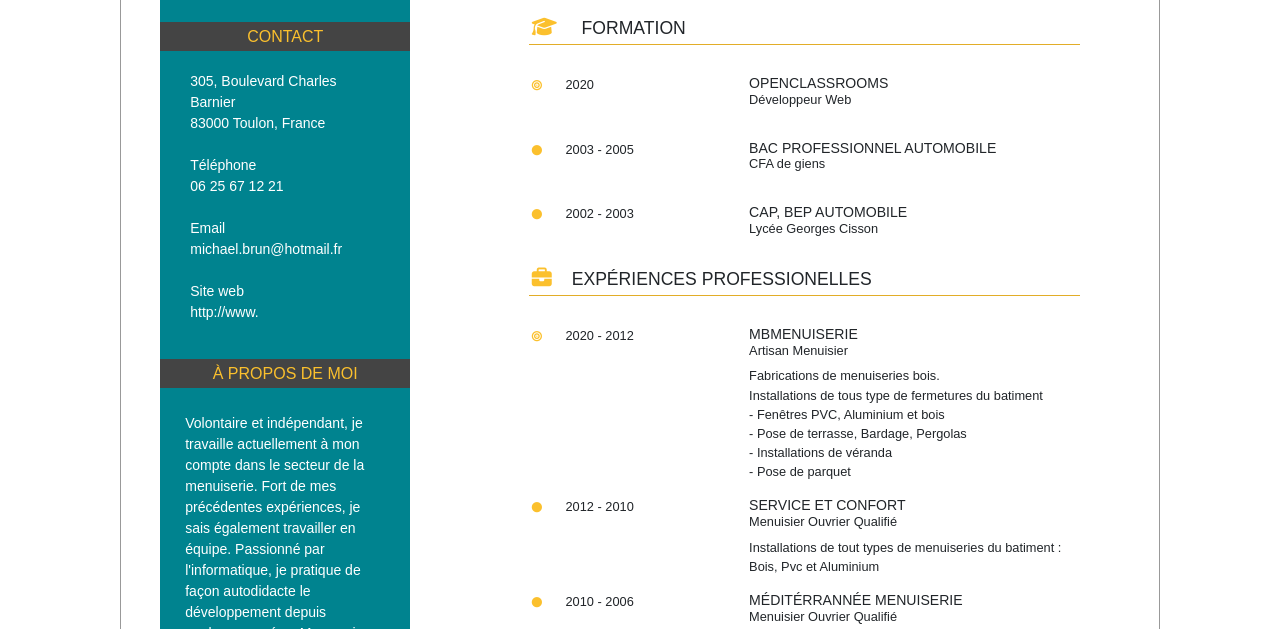
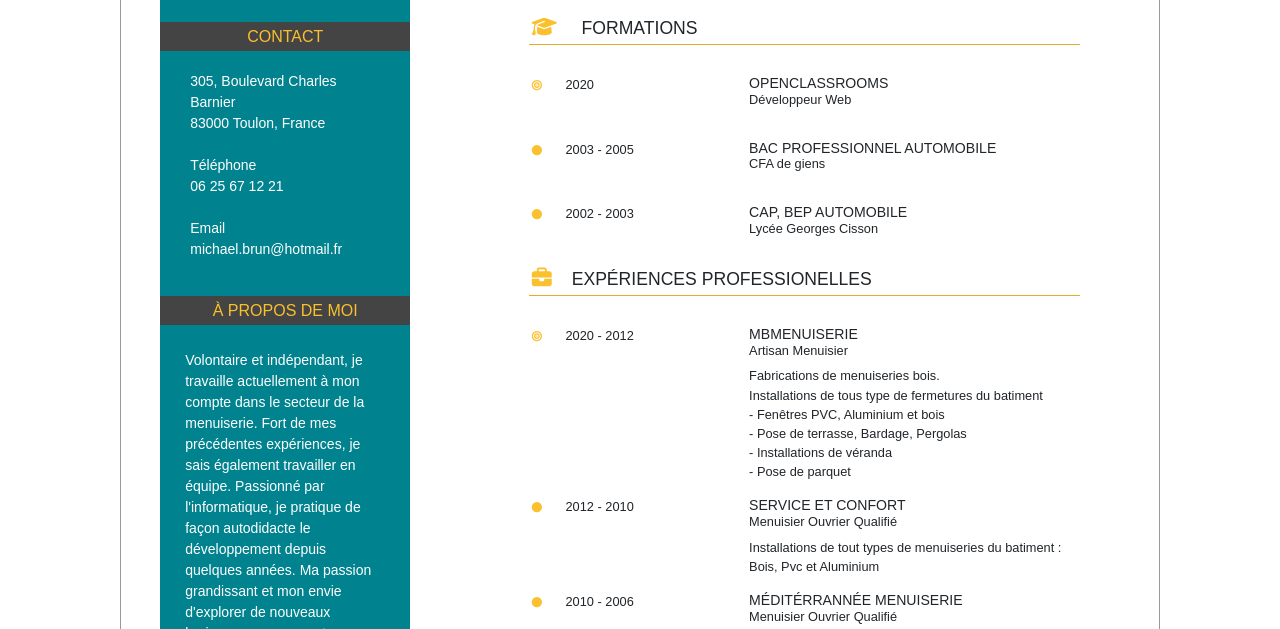
Before and after one commit to jam8310/P2_Brun_Michael, a plain HTML site: page P2_02_Lien_Page_Web/index.html in a window 1280 px wide. Shown: the part 159-788 px from the top of the page. Drawn offline with Linux system fonts and the light colour scheme.

Commit message:
index.html

```diff
--- a/P2_02_Lien_Page_Web/index.html
+++ b/P2_02_Lien_Page_Web/index.html
@@ -34,9 +34,6 @@
                 <li><br></li>
                 <li>Email</li>
                 <li>michael.brun@hotmail.fr</li>
-                <li><br></li>
-                <li>Site web</li>
-                <li>http://www.</li>
               </ul>
             </div>
 
@@ -67,7 +64,7 @@
             </div>
 
             <div class="formation">
-                <h4><i class="fas fa-graduation-cap"></i> Formation</h4>
+                <h4><i class="fas fa-graduation-cap"></i> Formations</h4>
                 <hr>
                 <div class="formation-info">
 
```
